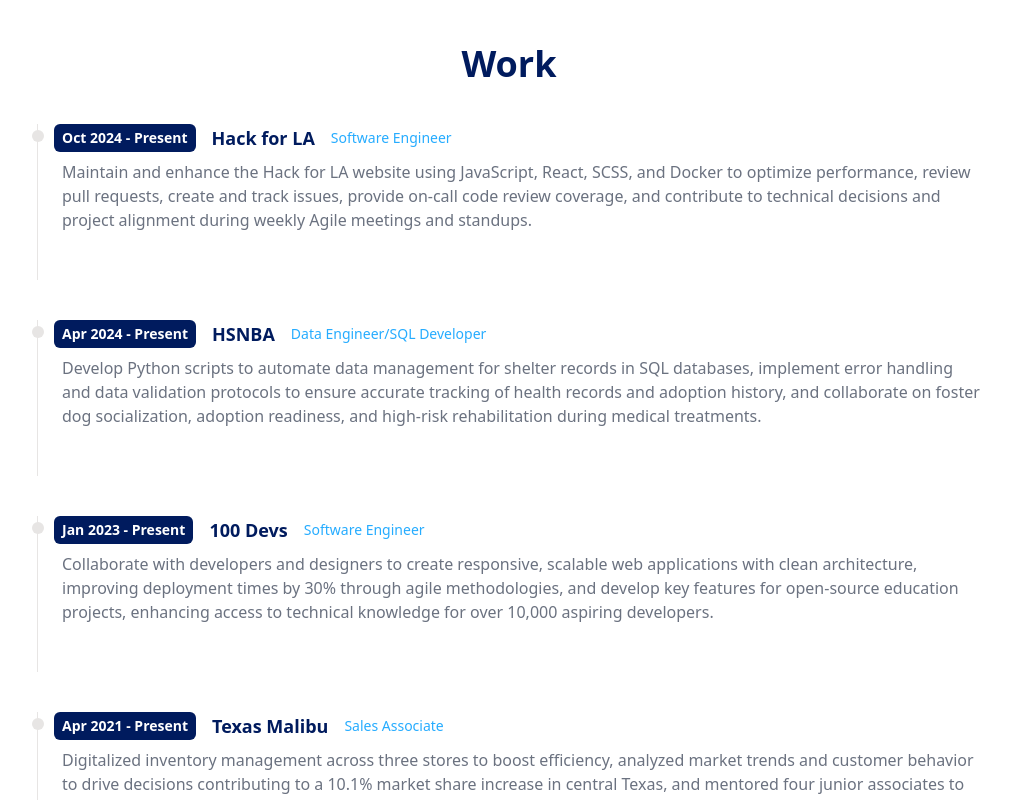
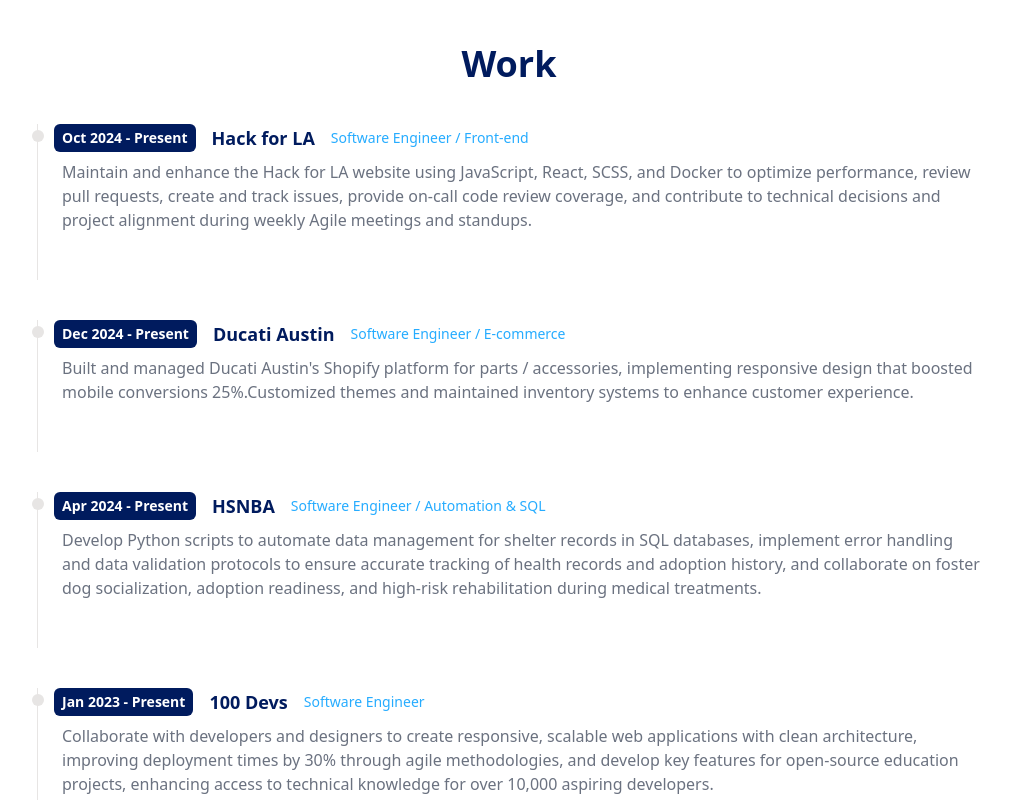
Before and after one commit to codyjohnsontx/vite_portfolio, a React (Vite) app: page / in a window 1280 px wide. Shown: the part 820-1620 px from the top of the page, without its empty margins (163-1174 px from the left). Built offline with nearby package versions, Linux system fonts and the light colour scheme.

Commit message:
update history

```diff
--- a/src/components/Work.jsx
+++ b/src/components/Work.jsx
@@ -5,13 +5,19 @@
     {
         year: 'Oct 2024 - Present',
         company: 'Hack for LA',
-        title: 'Software Engineer',
+        title: 'Software Engineer / Front-end',
         details: 'Maintain and enhance the Hack for LA website using JavaScript, React, SCSS, and Docker to optimize performance, review pull requests, create and track issues, provide on-call code review coverage, and contribute to technical decisions and project alignment during weekly Agile meetings and standups.'
+    },
+    {
+        year: 'Dec 2024 - Present',
+        company: 'Ducati Austin',
+        title: 'Software Engineer / E-commerce',
+        details: 'Built and managed Ducati Austin\'s Shopify platform for parts / accessories, implementing responsive design that boosted mobile conversions 25%.Customized themes and maintained inventory systems to enhance customer experience.'
     },
     {
         year: 'Apr 2024 - Present',
         company: 'HSNBA',
-        title: 'Data Engineer/SQL Developer',
+        title: 'Software Engineer / Automation & SQL',
         details: 'Develop Python scripts to automate data management for shelter records in SQL databases, implement error handling and data validation protocols to ensure accurate tracking of health records and adoption history, and collaborate on foster dog socialization, adoption readiness, and high-risk rehabilitation during medical treatments.',
     },
     {
@@ -23,10 +29,9 @@
     {
         year: 'Apr 2021 - Present',
         company: 'Texas Malibu',
-        title: 'Sales Associate',
+        title: 'Sales Supervisor',
         details: 'Digitalized inventory management across three stores to boost efficiency, analyzed market trends and customer behavior to drive decisions contributing to a 10.1% market share increase in central Texas, and mentored four junior associates to enhance performance and ensure seamless team integration.'
     },
-
     {
         year: 'Nov 2019 - Apr 2021',
         company: 'Motovation USA',
```
